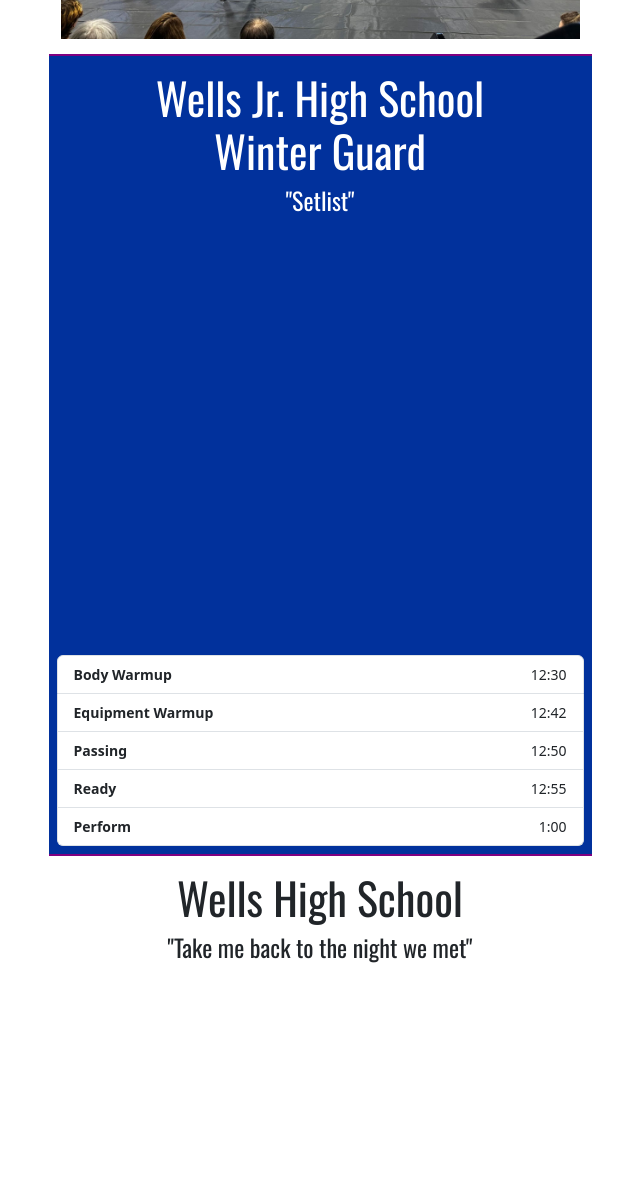
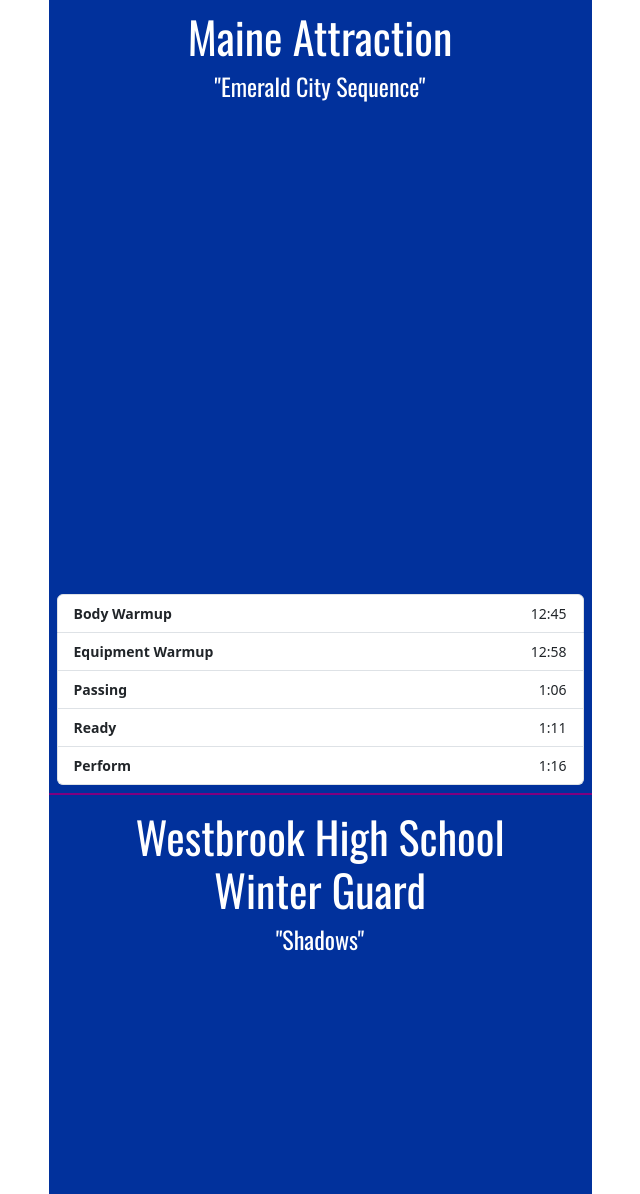
Before and after one commit to sjdaniels/marshwoodmusicevents, a website: page events/2024-03-24.htm in a window 1280 px wide. Shown: the part 1606-2800 px from the top of the page, without its empty margins (320-960 px from the left). Drawn offline with nearby package versions, Linux system fonts and the light colour scheme; files that its build step writes are made by us from their sources.

Commit message:
Onsite updates

```diff
--- a/assets/stylesheets/layout.scss
+++ b/assets/stylesheets/layout.scss
@@ -1,7 +1,7 @@
-body, html {
-  scroll-snap-type: proximity;
-  scroll-snap-type: y proximity;
-}
+// body, html {
+//   scroll-snap-type: proximity;
+//   scroll-snap-type: y proximity;
+// }
 
 section {
 	padding:15px 0px;
@@ -13,7 +13,7 @@
 	display:flex;
 	flex-direction: column;
 	justify-content: space-between;
-	scroll-snap-align: start;
+	// scroll-snap-align: start;
 
 	&.alt {
 		color:white;
--- a/events/2024-03-24.htm
+++ b/events/2024-03-24.htm
@@ -40,10 +40,7 @@
 			<h3 class="text-center">Guard Schedule</h3>
 			<div class="card mb-2">
 				<div class="list-group">
-					<a href="#guard-wells-jr" class="list-group-item text-end"><strong class="float-start">Wells Jr.</strong> 1:00 <i class="far fa-angle-right ms-2 text-muted"></i></a>
-					<a href="#guard-wells" class="list-group-item text-end"><strong class="float-start">Wells</strong> 1:08 <i class="far fa-angle-right ms-2 text-muted"></i></a>
 					<a href="#guard-maine-attraction" class="list-group-item text-end"><strong class="float-start">Maine Attraction</strong> 1:16 <i class="far fa-angle-right ms-2 text-muted"></i></a>
-					<a href="#guard-sanford" class="list-group-item text-end"><strong class="float-start">Sanford</strong> 1:24 <i class="far fa-angle-right ms-2 text-muted"></i></a>
 					<a href="#guard-westbrook" class="list-group-item text-end"><strong class="float-start">Westbrook</strong> 1:32 <i class="far fa-angle-right ms-2 text-muted"></i></a>
 					<a href="#guard-sopo" class="list-group-item text-end"><strong class="float-start">South Portland</strong> 1:40 <i class="far fa-angle-right ms-2 text-muted"></i></a>
 					<a href="#guard-billerica" class="list-group-item text-end"><strong class="float-start">Billerica</strong> 1:48 <i class="far fa-angle-right ms-2 text-muted"></i></a>
@@ -52,32 +49,6 @@
 			</div>
 			<p class="text-center">Retreat &amp; Awards will follow final performance.</p>
 			<img src="../assets/images/2024/guard-2.jpg" class="img-fluid" alt="">
-		</section>
-		<section class="text-center p-2 container alt" id="guard-wells-jr">
-			<div>
-				<h3 class="mb-2 mt-2">Wells Jr. High School<br>Winter Guard</h3>
-				<h4 class="mt-2 mb-3">"Setlist"</h4>
-			</div>
-			<div class="list-group small justify-content-end">
-				<div class="list-group-item text-end"><strong class="float-start">Body Warmup</strong> 12:30</div>
-				<div class="list-group-item text-end"><strong class="float-start">Equipment Warmup</strong> 12:42</div>
-				<div class="list-group-item text-end"><strong class="float-start">Passing</strong> 12:50</div>
-				<div class="list-group-item text-end"><strong class="float-start">Ready</strong> 12:55</div>
-				<div class="list-group-item text-end"><strong class="float-start">Perform</strong> 1:00</div>
-			</div>
-		</section>
-		<section class="text-center p-2 container" id="guard-wells">
-			<div>
-				<h3 class="mb-2 mt-2">Wells High School</h3>
-				<h4 class="mt-2 mb-3">"Take me back to the night we met"</h4>
-			</div>
-			<div class="list-group small justify-content-end">
-				<div class="list-group-item text-end"><strong class="float-start">Body Warmup</strong> 12:38</div>
-				<div class="list-group-item text-end"><strong class="float-start">Equipment Warmup</strong> 12:50</div>
-				<div class="list-group-item text-end"><strong class="float-start">Passing</strong> 12:58</div>
-				<div class="list-group-item text-end"><strong class="float-start">Ready</strong> 1:03</div>
-				<div class="list-group-item text-end"><strong class="float-start">Perform</strong> 1:08</div>
-			</div>
 		</section>
 		<section class="text-center p-2 container alt" id="guard-maine-attraction">
 			<div>
@@ -90,19 +61,6 @@
 				<div class="list-group-item text-end"><strong class="float-start">Passing</strong> 1:06</div>
 				<div class="list-group-item text-end"><strong class="float-start">Ready</strong> 1:11</div>
 				<div class="list-group-item text-end"><strong class="float-start">Perform</strong> 1:16</div>
-			</div>
-		</section>
-		<section class="text-center p-2 container" id="guard-sanford">
-			<div>
-				<h3 class="mb-2 mt-2">Sanford High School<br>Winter Guard</h3>
-				<h4 class="mt-2 mb-3">"Carwash"</h4>
-			</div>
-			<div class="list-group small justify-content-end">
-				<div class="list-group-item text-end"><strong class="float-start">Body Warmup</strong> 12:53</div>
-				<div class="list-group-item text-end"><strong class="float-start">Equipment Warmup</strong> 1:06</div>
-				<div class="list-group-item text-end"><strong class="float-start">Passing</strong> 1:14</div>
-				<div class="list-group-item text-end"><strong class="float-start">Ready</strong> 1:19</div>
-				<div class="list-group-item text-end"><strong class="float-start">Perform</strong> 1:24</div>
 			</div>
 		</section>
 		<section class="text-center p-2 container alt" id="guard-westbrook">
@@ -173,10 +131,9 @@
 			<h3 class="text-center">Winds / Percussion Schedule</h3>
 			<div class="card mb-2">
 				<div class="list-group">
-					<a href="#winds-biddeford" class="list-group-item text-end"><strong class="float-start">Biddeford Winds</strong> 2:40 <i class="far fa-angle-right ms-2 text-muted"></i></a>
-					<a href="#perc-biddefordconcert" class="list-group-item text-end"><strong class="float-start">Biddeford Concert Percussion</strong> 2:55 <i class="far fa-angle-right ms-2 text-muted"></i></a>
-					<a href="#perc-dover" class="list-group-item text-end"><strong class="float-start">Dover</strong> 3:05 <i class="far fa-angle-right ms-2 text-muted"></i></a>
-					<a href="#perc-sanford" class="list-group-item text-end"><strong class="float-start">Sanford</strong> 3:15 <i class="far fa-angle-right ms-2 text-muted"></i></a>
+					<a href="#winds-biddeford" class="list-group-item text-end"><strong class="float-start">Biddeford Winds</strong> 2:50 <i class="far fa-angle-right ms-2 text-muted"></i></a>
+					<a href="#perc-biddefordconcert" class="list-group-item text-end"><strong class="float-start">Biddeford Concert Percussion</strong> 3:05 <i class="far fa-angle-right ms-2 text-muted"></i></a>
+					<a href="#perc-dover" class="list-group-item text-end"><strong class="float-start">Dover</strong> 3:15 <i class="far fa-angle-right ms-2 text-muted"></i></a>
 					<a href="#perc-westbrook" class="list-group-item text-end"><strong class="float-start">Westbrook</strong> 3:25 <i class="far fa-angle-right ms-2 text-muted"></i></a>
 					<a href="#perc-biddeford" class="list-group-item text-end"><strong class="float-start">Biddeford</strong> 3:35 <i class="far fa-angle-right ms-2 text-muted"></i></a>
 					<a href="#perc-bluehawks" class="list-group-item text-end"><strong class="float-start">Blue Hawks</strong> 3:45 <i class="far fa-angle-right ms-2 text-muted"></i></a>
@@ -194,7 +151,7 @@
 				<div class="list-group-item text-end"><strong class="float-start">Warmup (A)</strong> 2:00</div>
 				<div class="list-group-item text-end"><strong class="float-start">Passing</strong> 2:20</div>
 				<div class="list-group-item text-end"><strong class="float-start">Ready</strong> 2:30</div>
-				<div class="list-group-item text-end"><strong class="float-start">Perform</strong> 2:40</div>
+				<div class="list-group-item text-end"><strong class="float-start">Perform</strong> 2:50</div>
 			</div>
 		</section>
 		<section class="text-center p-2 container" id="perc-biddefordconcert">
@@ -206,7 +163,7 @@
 				<div class="list-group-item text-end"><strong class="float-start">Warmup (B)</strong> 2:10</div>
 				<div class="list-group-item text-end"><strong class="float-start">Passing</strong> 2:30</div>
 				<div class="list-group-item text-end"><strong class="float-start">Ready</strong> 2:45</div>
-				<div class="list-group-item text-end"><strong class="float-start">Perform</strong> 2:55</div>
+				<div class="list-group-item text-end"><strong class="float-start">Perform</strong> 3:05</div>
 			</div>
 		</section>
 		<section class="text-center p-2 container alt" id="perc-dover">
@@ -218,18 +175,6 @@
 				<div class="list-group-item text-end"><strong class="float-start">Warmup (A)</strong> 2:20</div>
 				<div class="list-group-item text-end"><strong class="float-start">Passing</strong> 2:40</div>
 				<div class="list-group-item text-end"><strong class="float-start">Ready</strong> 2:55</div>
-				<div class="list-group-item text-end"><strong class="float-start">Perform</strong> 3:05</div>
-			</div>
-		</section>
-		<section class="text-center p-2 container" id="perc-sanford">
-			<div>
-				<h3 class="mb-2 mt-5">Sanford Winter Percussion</h3>
-				<h4 class="mt-2 mb-5">"Best Day Ever"</h4>
-			</div>
-			<div class="list-group small justify-content-end">
-				<div class="list-group-item text-end"><strong class="float-start">Warmup (B)</strong> 2:30</div>
-				<div class="list-group-item text-end"><strong class="float-start">Passing</strong> 2:50</div>
-				<div class="list-group-item text-end"><strong class="float-start">Ready</strong> 3:05</div>
 				<div class="list-group-item text-end"><strong class="float-start">Perform</strong> 3:15</div>
 			</div>
 		</section>
```
Also changed, not shown: assets/dist/lib-winter-2024.js, assets/dist/styles-winter-2024.css, 1 other file.
